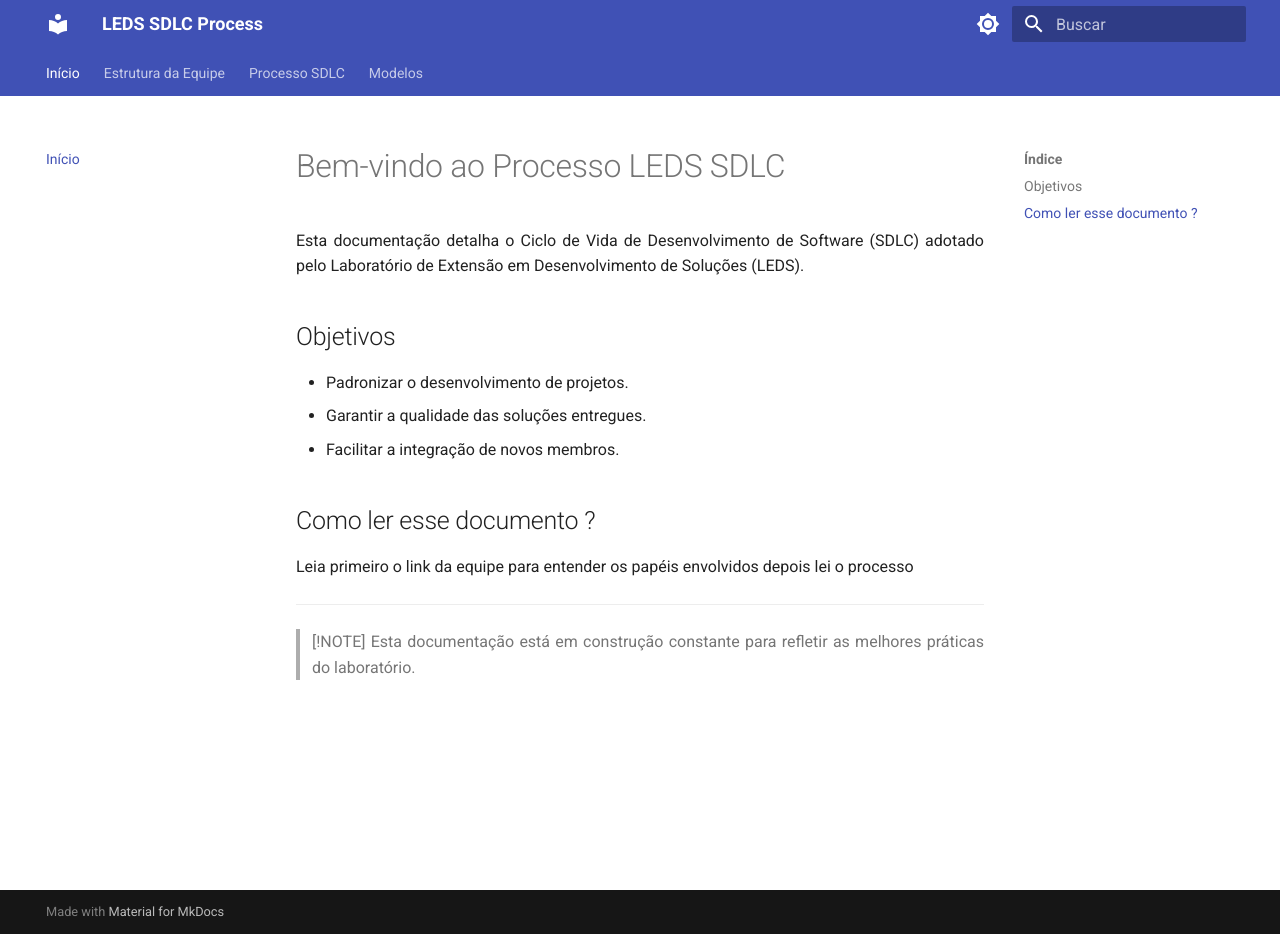
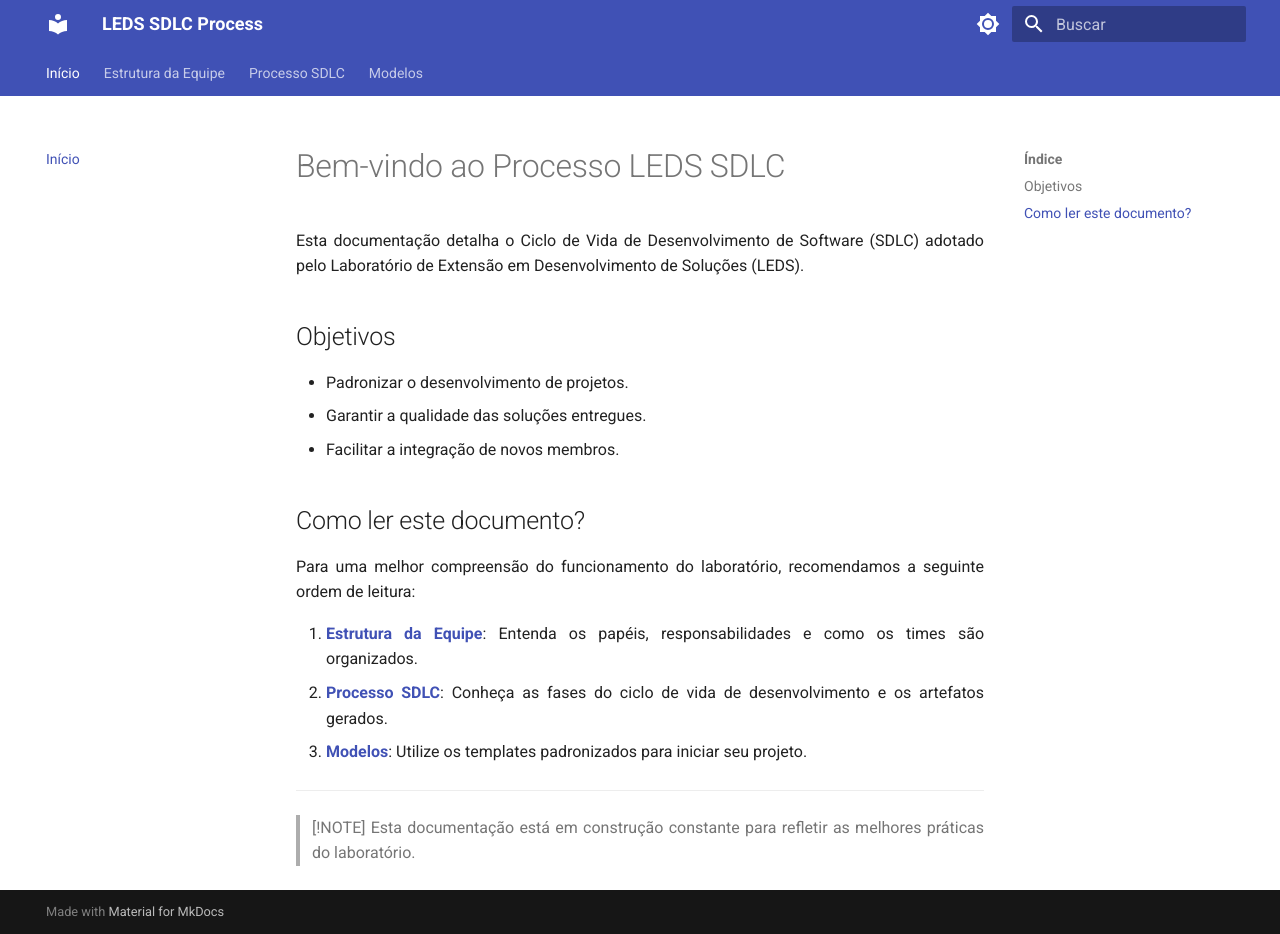
Before and after one commit to leds-conectafapes/processo-leds-sdlc, an MkDocs documentation site: the page built from docs/index.md, in a window 1280 px wide and 934 px high. Built offline with MkDocs 1.6.1 and Material for MkDocs 9.7.7, drawn with Linux system fonts in a browser that asks for light colours.

Commit message:
docs: refine landing page and finalize planning documentation

```diff
--- a/docs/index.md
+++ b/docs/index.md
@@ -8,9 +8,13 @@ Esta documentação detalha o Ciclo de Vida de Desenvolvimento de Software (SDLC
 - Garantir a qualidade das soluções entregues.
 - Facilitar a integração de novos membros.
 
-## Como ler esse documento ?
+## Como ler este documento?
 
-Leia primeiro o link da equipe para entender os papéis envolvidos depois lei o processo
+Para uma melhor compreensão do funcionamento do laboratório, recomendamos a seguinte ordem de leitura:
+
+1. [**Estrutura da Equipe**](team/equipe.md): Entenda os papéis, responsabilidades e como os times são organizados.
+2. [**Processo SDLC**](sdlc/0_processo.md): Conheça as fases do ciclo de vida de desenvolvimento e os artefatos gerados.
+3. [**Modelos**](modelos/sow_template.md): Utilize os templates padronizados para iniciar seu projeto.
 
 
 ---
```
